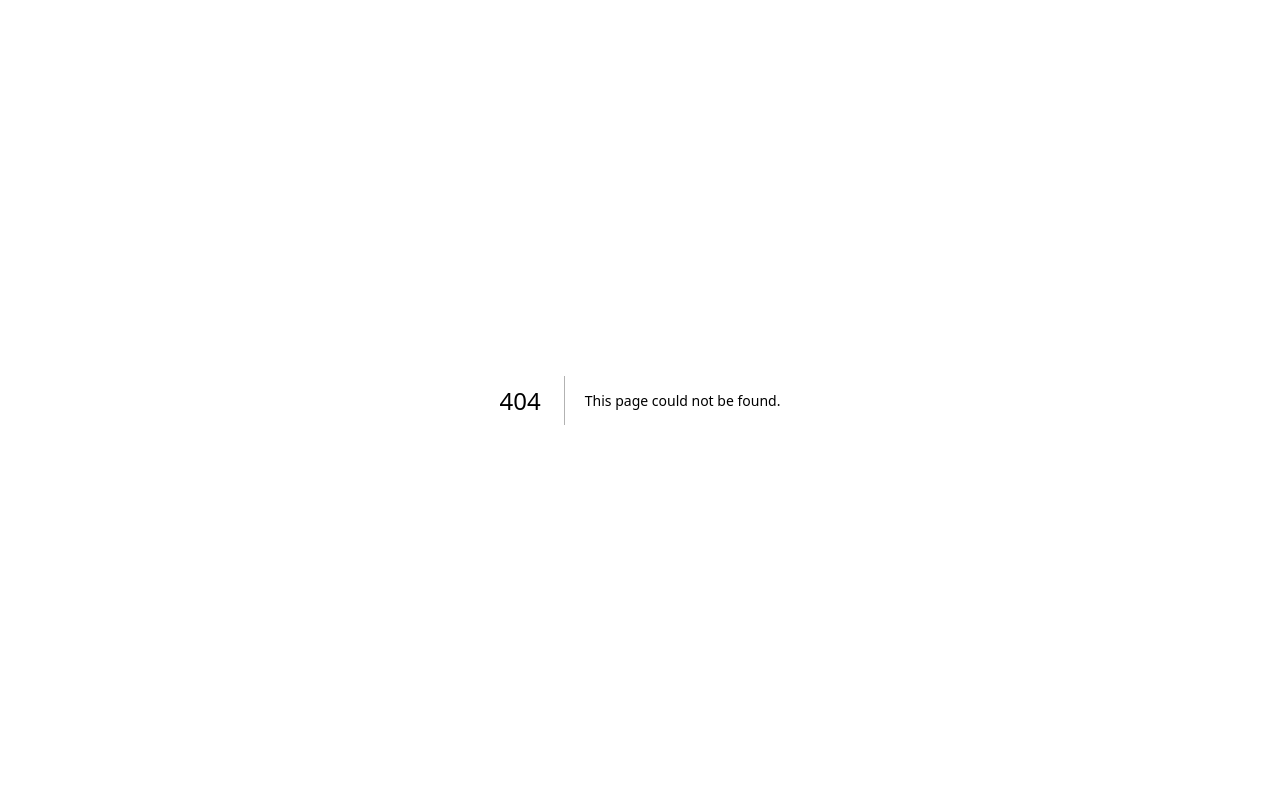
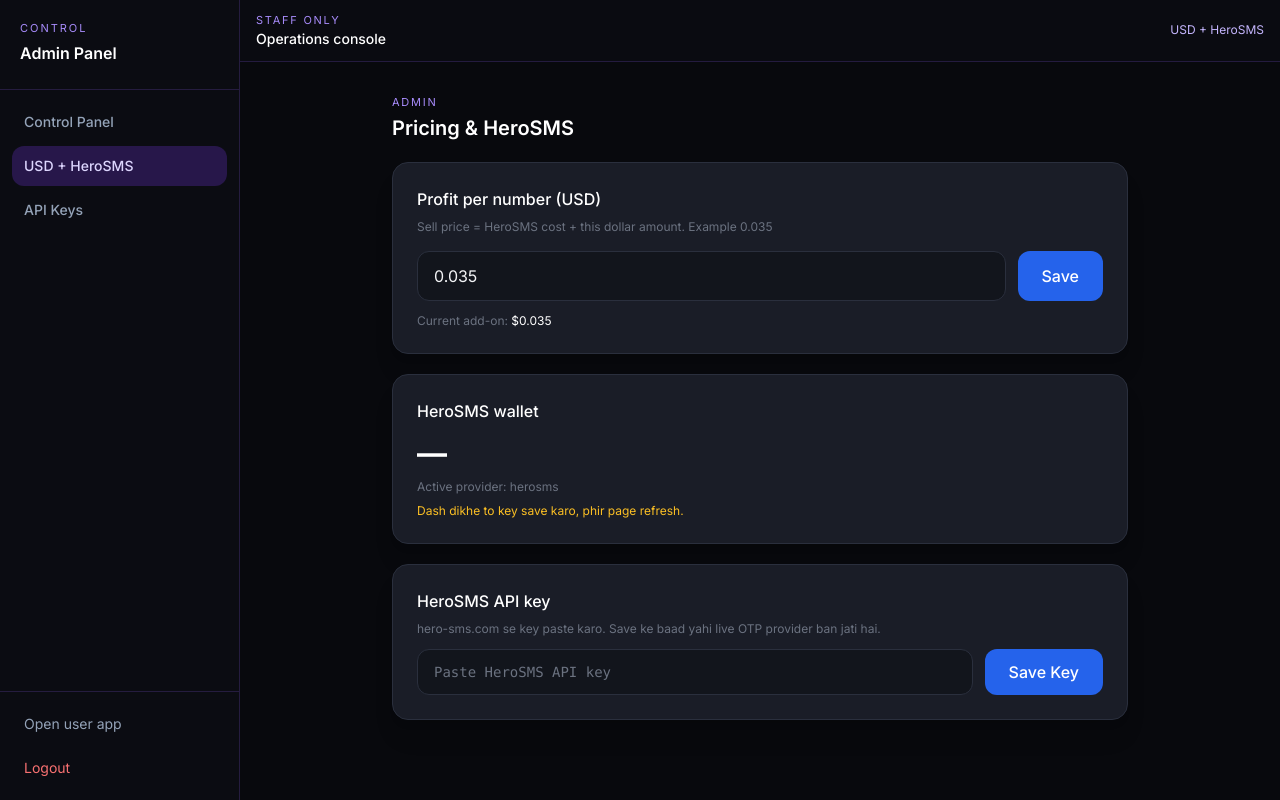
Before and after one commit to faham112/virtual-otp-system, a Next.js app in the folder frontend/: page /admin/settings in a window 1280 px wide. Before the commit this address had no page. Built offline with nearby package versions, Linux system fonts and the light colour scheme; no server answers.

Commit message:
Admin USD profit + HeroSMS key/wallet settings page

```diff
--- /dev/null
+++ b/frontend/app/admin/settings/page.tsx
@@ -0,0 +1,98 @@
+"use client";
+
+import { useEffect, useState } from "react";
+import axios from "axios";
+import Cookies from "js-cookie";
+
+const API_URL = process.env.NEXT_PUBLIC_API_URL || "http://localhost:8000";
+
+export default function AdminSettingsPage() {
+  const headers = () => ({ Authorization: `Bearer ${Cookies.get("token")}` });
+  const [markup, setMarkup] = useState("0.035");
+  const [heroKey, setHeroKey] = useState("");
+  const [balance, setBalance] = useState<number | null>(null);
+  const [provider, setProvider] = useState("");
+  const [busy, setBusy] = useState("");
+  const [msg, setMsg] = useState("");
+
+  const load = async () => {
+    try {
+      const s = await axios.get(`${API_URL}/api/admin/settings`, { headers: headers() });
+      const data = s.data || {};
+      if (data.markup_usd) setMarkup(String(data.markup_usd));
+      if (data.herosms_api_key) setHeroKey("••••••••" + String(data.herosms_api_key).slice(-4));
+    } catch {}
+    try {
+      const b = await axios.get(`${API_URL}/api/admin/provider-balance`, { headers: headers() });
+      setBalance(typeof b.data?.balance === "number" ? b.data.balance : null);
+      setProvider(b.data?.provider || "herosms");
+    } catch {
+      setBalance(null);
+    }
+  };
+
+  useEffect(() => { load(); }, []);
+
+  const saveMarkup = async () => {
+    const val = parseFloat(markup);
+    if (isNaN(val) || val < 0 || val > 100) { alert("Enter USD profit, e.g. 0.035"); return; }
+    setBusy("markup");
+    try {
+      await axios.post(`${API_URL}/api/admin/set-markup`, { markup_usd: val }, { headers: headers() });
+      setMsg(`Profit saved: $${val.toFixed(4)} per number`);
+      await load();
+    } catch (e: any) {
+      alert(e.response?.data?.detail || "Save failed");
+    } finally { setBusy(""); }
+  };
+
+  const saveHero = async () => {
+    const raw = heroKey.trim();
+    if (!raw || raw.startsWith("•")) { alert("Paste HeroSMS API key"); return; }
+    setBusy("hero");
+    try {
+      await axios.post(`${API_URL}/api/admin/settings`, { herosms_api_key: raw, active_provider: "herosms" }, { headers: headers() });
+      setMsg("HeroSMS key saved — live provider on");
+      setHeroKey("");
+      await load();
+    } catch (e: any) {
+      alert(e.response?.data?.detail || "Save failed");
+    } finally { setBusy(""); }
+  };
+
+  return (
+    <main className="max-w-3xl mx-auto px-4 py-8 space-y-5">
+      <div>
+        <p className="text-[11px] uppercase tracking-[0.16em] text-violet-400">Admin</p>
+        <h1 className="text-xl font-semibold text-white mt-1">Pricing & HeroSMS</h1>
+      </div>
+      {msg && <p className="text-sm text-emerald-400">{msg}</p>}
+
+      <div className="card p-6">
+        <h2 className="font-medium text-white mb-2">Profit per number (USD)</h2>
+        <p className="text-xs text-gray-500 mb-4">Sell price = HeroSMS cost + this dollar amount. Example 0.035</p>
+        <div className="flex gap-3">
+          <input type="number" min="0" max="100" step="0.001" value={markup} onChange={(e) => setMarkup(e.target.value)} className="input-field flex-1" placeholder="0.035" />
+          <button type="button" onClick={saveMarkup} disabled={busy === "markup"} className="btn-primary px-6">{busy === "markup" ? "Saving..." : "Save"}</button>
+        </div>
+        <p className="text-xs text-gray-500 mt-3">Current add-on: <span className="text-white">${markup}</span></p>
+      </div>
+
+      <div className="card p-6">
+        <h2 className="font-medium text-white mb-2">HeroSMS wallet</h2>
+        <p className="text-3xl font-bold text-white mt-3">{balance !== null ? `$${balance.toFixed(4)}` : "—"}</p>
+        <p className="text-xs text-gray-500 mt-2">Active provider: {provider || "herosms"}</p>
+        <p className="text-xs text-amber-400 mt-2">Dash dikhe to key save karo, phir page refresh.</p>
+      </div>
+
+      <div className="card p-6">
+        <h2 className="font-medium text-white mb-2">HeroSMS API key</h2>
+        <p className="text-xs text-gray-500 mb-3">hero-sms.com se key paste karo. Save ke baad yahi live OTP provider ban jati hai.</p>
+        <div className="flex gap-3">
+          <input type="text" value={heroKey} onChange={(e) => setHeroKey(e.target.value)} onFocus={() => { if (heroKey.startsWith("•")) setHeroKey(""); }} className="input-field flex-1 font-mono text-sm" placeholder="Paste HeroSMS API key" autoComplete="off" />
+          <button type="button" onClick={saveHero} disabled={busy === "hero"} className="btn-primary px-6">{busy === "hero" ? "Saving..." : "Save Key"}</button>
+        </div>
+      </div>
+    </main>
+  );
+}
--- a/frontend/app/components/AdminShell.tsx
+++ b/frontend/app/components/AdminShell.tsx
@@ -10,6 +10,7 @@ const API_URL = process.env.NEXT_PUBLIC_API_URL || "http://localhost:8000";
 
 const ADMIN_NAV = [
   { href: "/admin", label: "Control Panel" },
+  { href: "/admin/settings", label: "USD + HeroSMS" },
   { href: "/admin/providers", label: "API Keys" },
 ];
 
@@ -85,12 +86,7 @@ export default function AdminShell({ children }: { children: React.ReactNode })
 
       <header className="sticky top-0 z-30 border-b border-violet-500/20 bg-[#0b0c12]/95 backdrop-blur-xl">
         <div className="px-4 py-3 flex items-center justify-between lg:pl-4">
-          <button
-            type="button"
-            className="lg:hidden w-10 h-10 rounded-xl border border-violet-500/30 text-violet-200"
-            onClick={() => setOpen(true)}
-            aria-label="Admin menu"
-          >
+          <button type="button" className="lg:hidden w-10 h-10 rounded-xl border border-violet-500/30 text-violet-200" onClick={() => setOpen(true)} aria-label="Admin menu">
             ☰
           </button>
           <div className="hidden lg:block">
@@ -98,9 +94,7 @@ export default function AdminShell({ children }: { children: React.ReactNode })
             <p className="text-sm text-white font-medium">Operations console</p>
           </div>
           <span className="lg:hidden text-sm text-white font-medium">Admin</span>
-          <Link href="/dashboard" className="text-xs text-slate-400 hover:text-white">
-            User app →
-          </Link>
+          <Link href="/admin/settings" className="text-xs text-violet-300 hover:text-white">USD + HeroSMS</Link>
         </div>
       </header>
 
```
